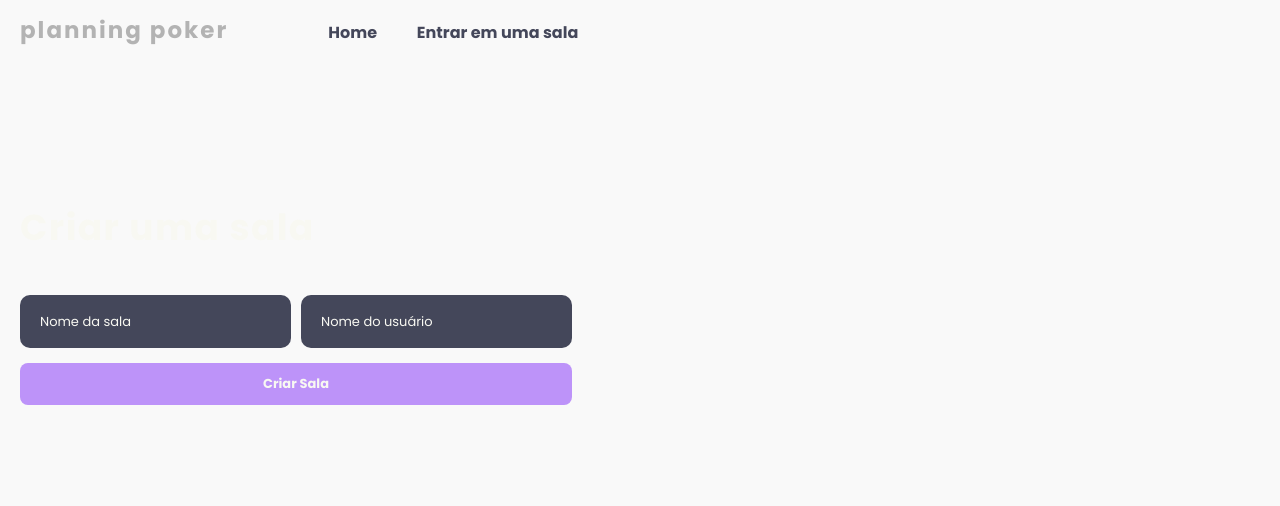
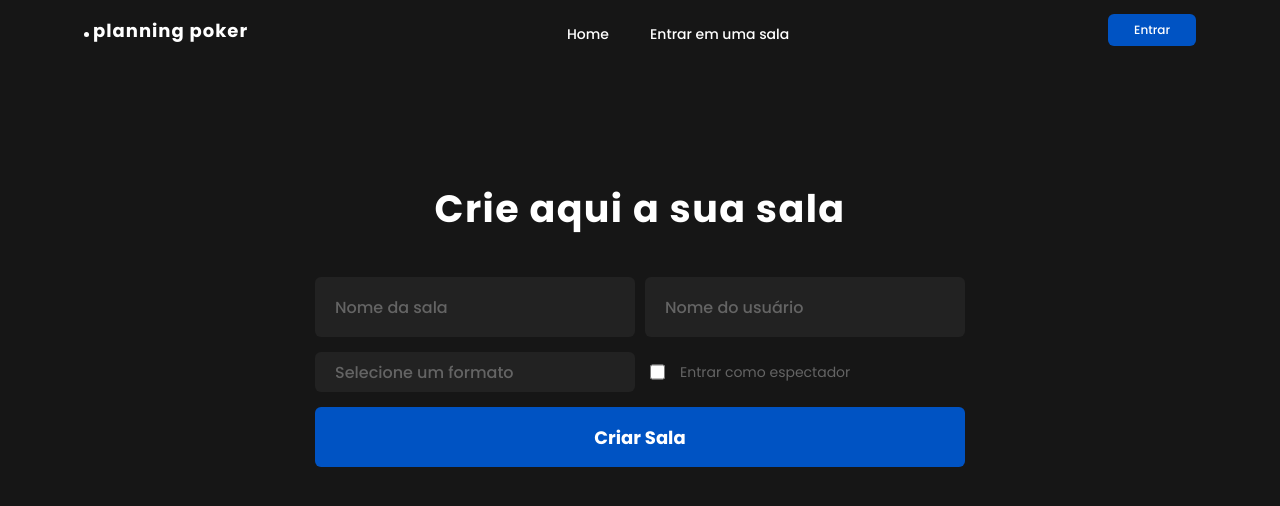
Before and after one commit to kelvinlima18/planning-poker, a React (Create React App) app: page / in a window 1280 px wide. Shown: the top 506 px of the page. Built offline with nearby package versions, Linux system fonts and the light colour scheme.

Commit message:
Implementaçao final do game e layout da pagina inicial

```diff
--- a/src/components/Header/index.tsx
+++ b/src/components/Header/index.tsx
@@ -7,13 +7,16 @@ export const Header: React.FC = () => {
   return (
     <Container>
       <section>
-
         <h1>planning poker</h1>
 
         <nav>
           <a href="/#">Home</a>
           <a href="/#">Entrar em uma sala</a>
         </nav>
+
+        <button type="button">
+          Entrar
+        </button>
       </section>
     </Container>
   );
--- a/src/components/Header/styles.ts
+++ b/src/components/Header/styles.ts
@@ -5,38 +5,66 @@ export const Container = styled.header`
   height: 60px;
 
   section {
-    width: 1290px;
+    max-width: 1152px;
     margin: 0 auto;
     height: 100%;
     display: flex;
     align-items: center;
+    justify-content: space-between;
     padding: 0 20px;
 
     h1 {
-      color: #b3b3b3;
-      letter-spacing: 2px;
-      font-size: 23px;
+      display: flex;
+      align-items: baseline;
+      color: #ffffff;
+      letter-spacing: 1px;
+      font-size: 18px;
+
+      &::before {
+        content: "";
+        display: flex;
+        width: 5px;
+        height: 5px;
+        border-radius: 5px;
+        margin-right: 4px;
+        background-color: #ffffff;
+        position: relative;
+      }
     }
 
     nav {
       display: flex;
       justify-content: space-between;
       align-items: flex-end;
-      margin-left: 100px;
       height: 100%;
       width: 20%;
       margin-bottom: 30px;
 
       a {
-        color: #44475a;
-        font-weight: 700;
-        font-size: 16px;
+        color: #ffffff;
+        font-weight: 500;
+        font-size: 14px;
         text-decoration: none;
-        transition: color 0.4s;
+        transition: filter 0.4s;
 
         &:hover {
-          color: #FFFFFF;
+          filter: brightness(0.9);
         }
+      }
+    }
+
+    button {
+      background-color: var(--color);
+      padding: 7px 26px;
+      border: 0;
+      border-radius: 6px;
+      color: #ffffff;
+      font-size: 12px;
+      font-weight: 500;
+      transition: filter 0.4s;
+
+      &:hover {
+        filter: brightness(0.9);
       }
     }
   }
--- /dev/null
+++ b/src/elements/Select/index.tsx
@@ -0,0 +1,52 @@
+import React, { useState } from 'react';
+
+import { Container, Options } from './styles';
+
+
+const Select: React.FC = () => {
+  const [openList, setOpenList] = useState(false);
+  const [optionsList, setOptionsList] = useState([
+    { option: 'Fibonacci', selected: false }
+  ]);
+
+  const optionSelected = optionsList.find(item => item.selected);
+
+  const selectedOption = (option: string) => {
+    setOptionsList(prev => prev.map(opt => {
+      if (opt.option === option) {
+        opt.selected = true;
+      } else {
+        opt.selected = false;
+      }
+
+      return opt;
+    }));
+  };
+
+  return (
+    <Container>
+      <button
+        className="input-display"
+        type="button"
+        onClick={() => setOpenList(old => !old)}
+      >
+        {optionSelected ? optionSelected.option : 'Selecione um formato'}
+      </button>
+
+      {openList && (
+        <Options open={openList}>
+          {optionsList.map(item => (
+            <button type="button" onClick={() => {
+              selectedOption(item.option);
+              setOpenList(false);
+            }}>
+              {item.option}
+            </button>
+          ))}
+        </Options>
+      )}
+    </Container>
+  );
+}
+
+export default Select;
--- /dev/null
+++ b/src/elements/Select/styles.ts
@@ -0,0 +1,47 @@
+import styled from 'styled-components';
+
+export const Container = styled.div`
+  display: flex;
+  flex-direction: column;
+  width: 320px;
+  position: relative;
+
+  .input-display {
+    height: 40px;
+    width: 100%;
+    display: flex;
+    align-items: center;
+    padding-left: 20px;
+    font-size: 16px;
+    font-weight: 500;
+    background-color: #222222;
+    border: 0;
+    border-radius: 6px;
+    color: #646464;
+  }
+`;
+
+export const Options = styled.div<{ open: boolean }>`
+  position: ${({open}) => open ? 'absolute' : 'none'};
+  top: 50px;
+  z-index: 1;
+  width: 100%;
+  padding: 5px;
+  background-color: #222222;
+  border-radius: 6px;
+
+  button {
+    background-color: #222222;
+    border: 0;
+    padding: 5px;
+    color: #646464;
+    transition: filter 0.4s;
+    border-radius: 6px;
+    display: flex;
+    padding-left: 15px;
+
+    &:hover {
+      filter: brightness(0.9);
+    }
+  }
+`;
--- a/src/pages/Home/index.tsx
+++ b/src/pages/Home/index.tsx
@@ -1,6 +1,7 @@
 import React, { ChangeEvent, FormEvent, useState } from 'react';
 import { useHistory } from 'react-router';
 import { v4 as uuid } from 'uuid';
+import Select from '../../elements/Select';
 
 import { createRoom, addPlayerToRoom } from '../../repository/firebase';
 
@@ -9,6 +10,7 @@ import { Container } from './styles';
 export const Home: React.FC = () => {
   const [roomname, setRoomname] = useState('');
   const [username, setUsername] = useState('');
+  const [onSpectator, setOnSpectator] = useState(false);
 
   const history = useHistory();
 
@@ -35,12 +37,10 @@ export const Home: React.FC = () => {
   return (
     <Container>
       <section>
-        <h2>Criar uma sala</h2>
+        <h2>Crie aqui a sua sala</h2>
 
         <form onSubmit={handleAddUser}>
           <div>
-
-
             <input
               type="text"
               onChange={(event: ChangeEvent<HTMLInputElement>) => setRoomname(event.target.value)}
@@ -54,6 +54,21 @@ export const Home: React.FC = () => {
               value={username}
               onChange={(event: ChangeEvent<HTMLInputElement>) => setUsername(event.target.value)}
             />
+
+          </div>
+          <div>
+            <Select />
+
+            <div className="spectator-wrapper">
+              <input
+                type="checkbox"
+                checked={onSpectator}
+                onChange={() => setOnSpectator(old => !old)}
+                name="spectator"
+                id="spectator"
+              />
+              <label htmlFor="spectator">Entrar como espectador</label>
+            </div>
           </div>
 
           <button type="submit">Criar Sala</button>
--- a/src/pages/Home/styles.ts
+++ b/src/pages/Home/styles.ts
@@ -1,7 +1,7 @@
 import styled from 'styled-components';
 
 export const Container = styled.main`
-  max-width: 1290px;
+  max-width: 1152px;
   height: calc(100vh - 60px);
   display: flex;
   margin: 0 auto;
@@ -13,10 +13,12 @@ export const Container = styled.main`
     max-width: 600px;
     padding: 20px;
     margin-top: 100px;
+    align-items: center;
+    margin: 80px auto 0;
 
     h2 {
-      font-size: 36px;
-      color: var(--color);
+      font-size: 38px;
+      color: #FFFFFF;
       margin: 20px 0 40px;
       letter-spacing: 1.4px;
     }
@@ -25,22 +27,23 @@ export const Container = styled.main`
       display: flex;
       flex-direction: column;
 
-      div {
+      > div {
         display: flex;
 
-        input {
-          height: 53px;
-          width: 100%;
+        > input {
+          height: 60px;
+          width: 320px;
           margin-bottom: 15px;
           border: 0;
-          font-size: 13px;
-          border-radius: 10px;
+          font-size: 16px;
+          font-weight: 500;
+          border-radius: 6px;
           padding-left: 20px;
-          background-color: var(--background-secondary);
-          color: var(--color);
+          background-color: #222222;
+          color: #646464;
 
           &::placeholder {
-            color: var(--color);
+            color: #646464;
           }
 
           &:first-child {
@@ -49,14 +52,31 @@ export const Container = styled.main`
         }
       }
 
-      button {
-        height: 42px;
-        border-radius: 8px;
+      .spectator-wrapper {
+        display: flex;
+        align-items: center;
+        height: 40px;
+
+        input {
+          height: 30px;
+          width: 15px;
+          margin: 0 15px;
+        }
+
+        label {
+          color: #646464;
+        }
+      }
+
+      > button {
+        height: 60px;
+        border-radius: 6px;
         border: 0;
-        font-size: 13px;
+        margin-top: 15px;
+        font-size: 18px;
         font-weight: 700;
-        background-color: var(--background-button);
-        color: var(--color);
+        background-color: var(--color);
+        color: #ffffff;
         transition: filter 0.4s;
 
         &:hover {
--- a/src/pages/Room/index.tsx
+++ b/src/pages/Room/index.tsx
@@ -63,7 +63,7 @@ export const Room: React.FC = () => {
         <h1>Room name: {room.roomname}</h1>
         {users.map(user => (
           <ul key={user.id}>
-            <li>{user.username} - {user.usertype} - Card: {user.card}</li>
+            <li>{user.username} - {user.usertype} - {room.showCards && `Card: ${user.card}`}</li>
           </ul>
         ))}
 
--- a/src/repository/firebase.ts
+++ b/src/repository/firebase.ts
@@ -34,10 +34,33 @@ export const getPlayers = async (roomId: string) => {
   return db.collection('rooms').doc(roomId).collection('users');
 }
 
-export const updateRoom = async (roomId: string, gameStarted: boolean) => {
+export const updateGameStatus = async (roomId: string, gameStarted: boolean) => {
   await db.collection('rooms').doc(roomId).update({ gameStarted });
+}
+
+export const updateShowCards = async (roomId: string, showCards: boolean) => {
+  await db.collection('rooms').doc(roomId).update({ showCards });
 }
 
 export const updateUserCard = async (roomId: string, userId: string, card: string) => {
   await db.collection('rooms').doc(roomId).collection('users').doc(userId).update({ card });
 }
+
+export const resetGame = async (roomId: string) => {
+  const usersDoc =  db.collection('rooms').doc(roomId).collection('users').get();
+
+  return await usersDoc.then(querySnapshot => {
+    querySnapshot.forEach(async userDoc => {
+      return await db.runTransaction(async transaction => {
+        return await transaction.get(userDoc.ref).then(doc => {
+          if (!doc.exists) { throw 'Document does not exists!' }
+
+          const resetGame = doc.data()!.card = '';
+          transaction.update(userDoc.ref, { card: resetGame });
+        });
+      })
+      .then(() => console.log('Deu tudo certo'))
+      .catch(err => console.log('Rapaz, alguma coisa deu errado: ', err))
+    })
+  })
+}
--- a/src/styles/GlobalStyle.ts
+++ b/src/styles/GlobalStyle.ts
@@ -9,16 +9,17 @@ export const GlobalStyle = createGlobalStyle`
   }
 
   :root {
-    --background: #282a36;
+    --background: #161616;
     --background-secondary: #44475a;
-    --background-button: #bd93f9;
-
-    --color: #f8f8f2;
-
+    /* --color: #1766AC; */
+    --color: #0053C3;
+    /* --color: #49BA4C; */
+    /* --color: #f9454b; */
+    /* --color: #C13D5D; */
   }
 
   body {
-    background-color: #f9f9f9;
+    background-color: var(--background);
   }
 
   body, button, input, span, textarea, select {
--- a/src/types/user.ts
+++ b/src/types/user.ts
@@ -9,4 +9,5 @@ export interface RoomData {
   id: string;
   roomname: string;
   gameStarted: boolean;
+  showCards: boolean;
 }
```
Also changed, not shown: src/components/PokerTable/index.tsx (+16 -4 lines).
